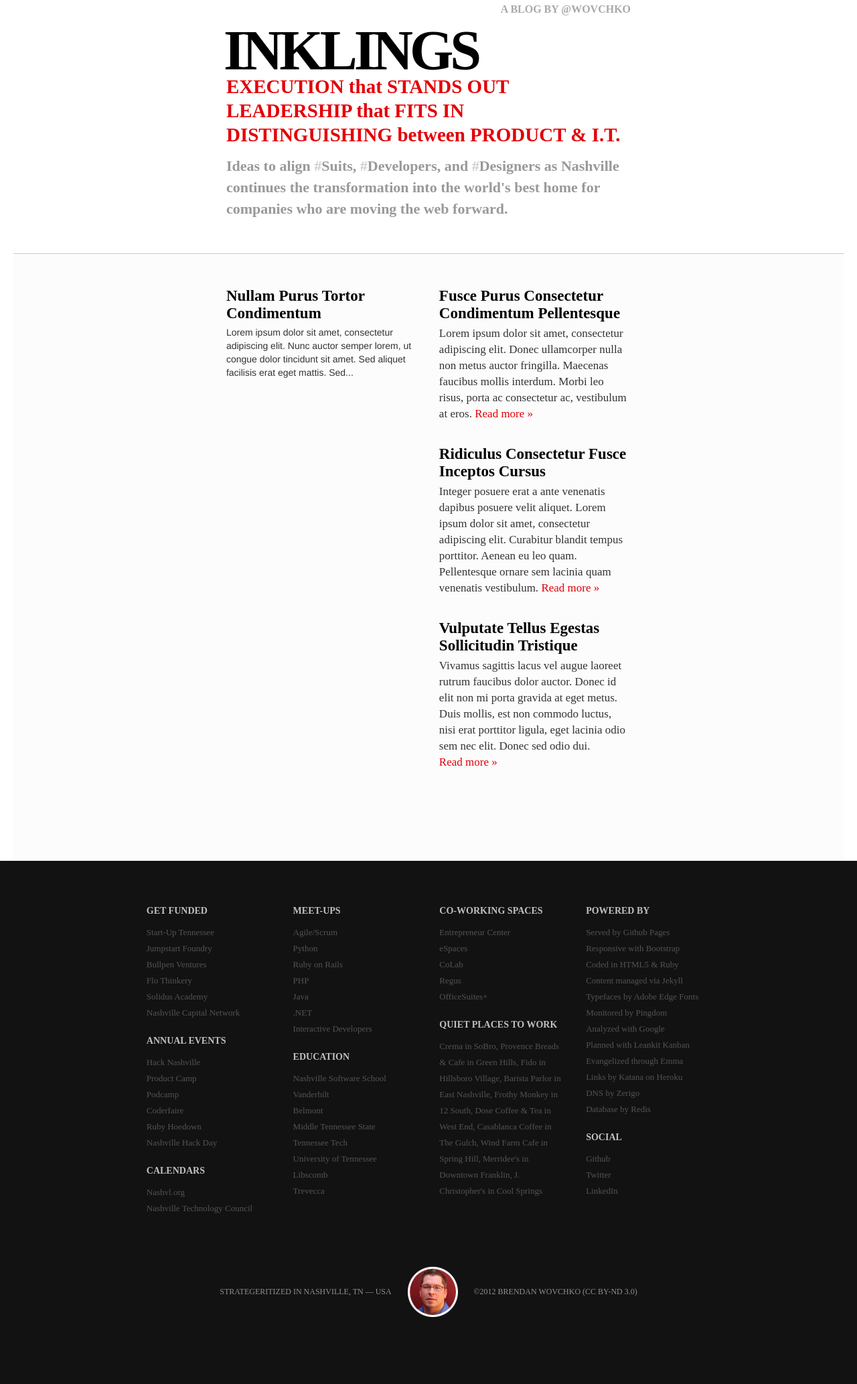
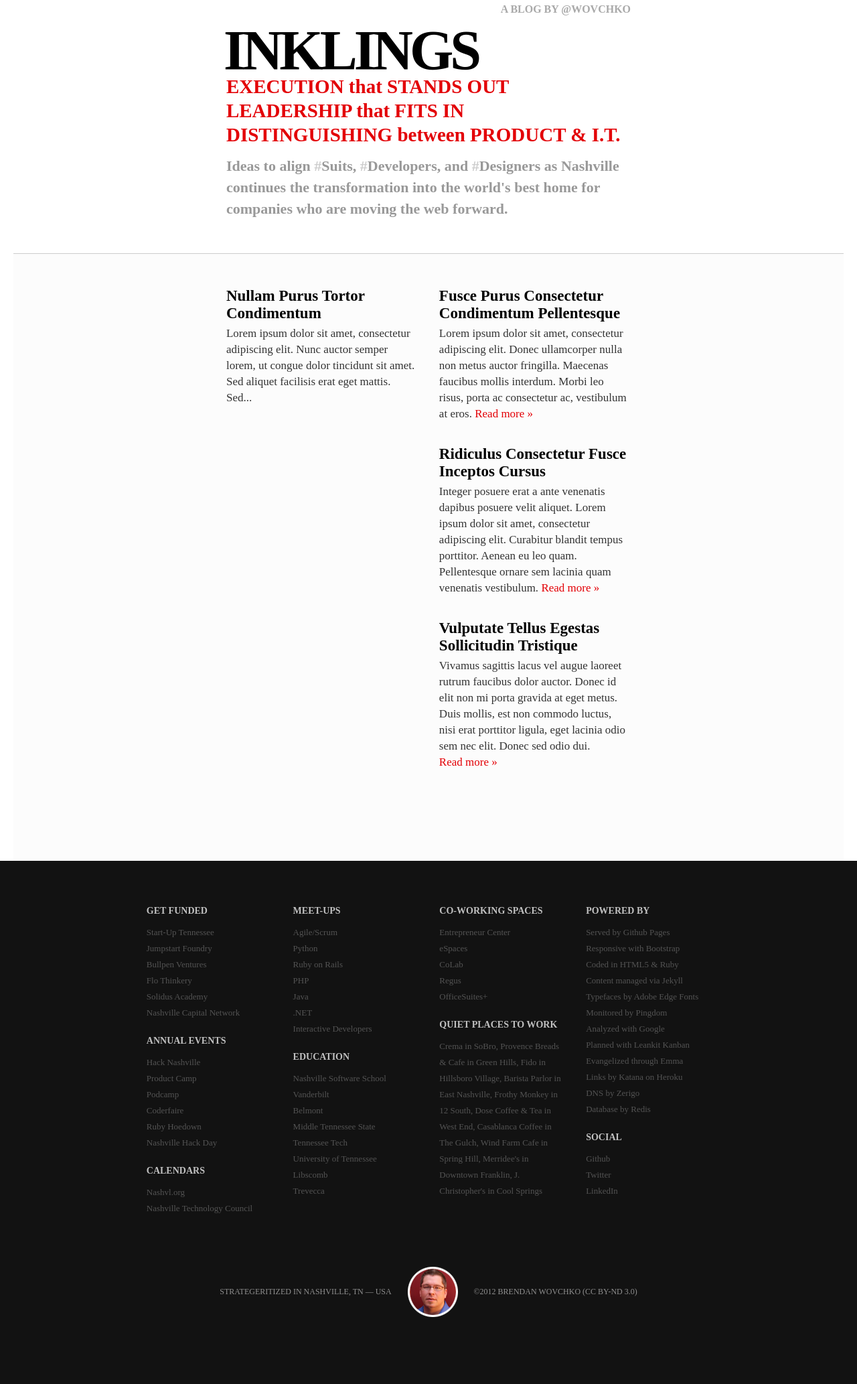
Before and after one commit to wovchko/inklings, a Jekyll site: the page built from index.html, in a window 1280 px wide. Shown: the whole page at 67% size. Built offline with Jekyll 4.4.1, drawn with Linux system fonts in a browser that asks for light colours; Markdown is read by kramdown in place of the engine named in the settings; the list of posts is cut into pages by our own code.

Commit message:
Adding Jekyll tags

```diff
--- a/_includes/post-article.html
+++ b/_includes/post-article.html
@@ -3,4 +3,4 @@
 {% endif %}
 
 <h5>{{ post.title }}</h5>
-{{ post.content | strip_html | truncatewords: 25 }}
+<p>{{ post.content | strip_html | truncatewords: 25 }}</p>
```
